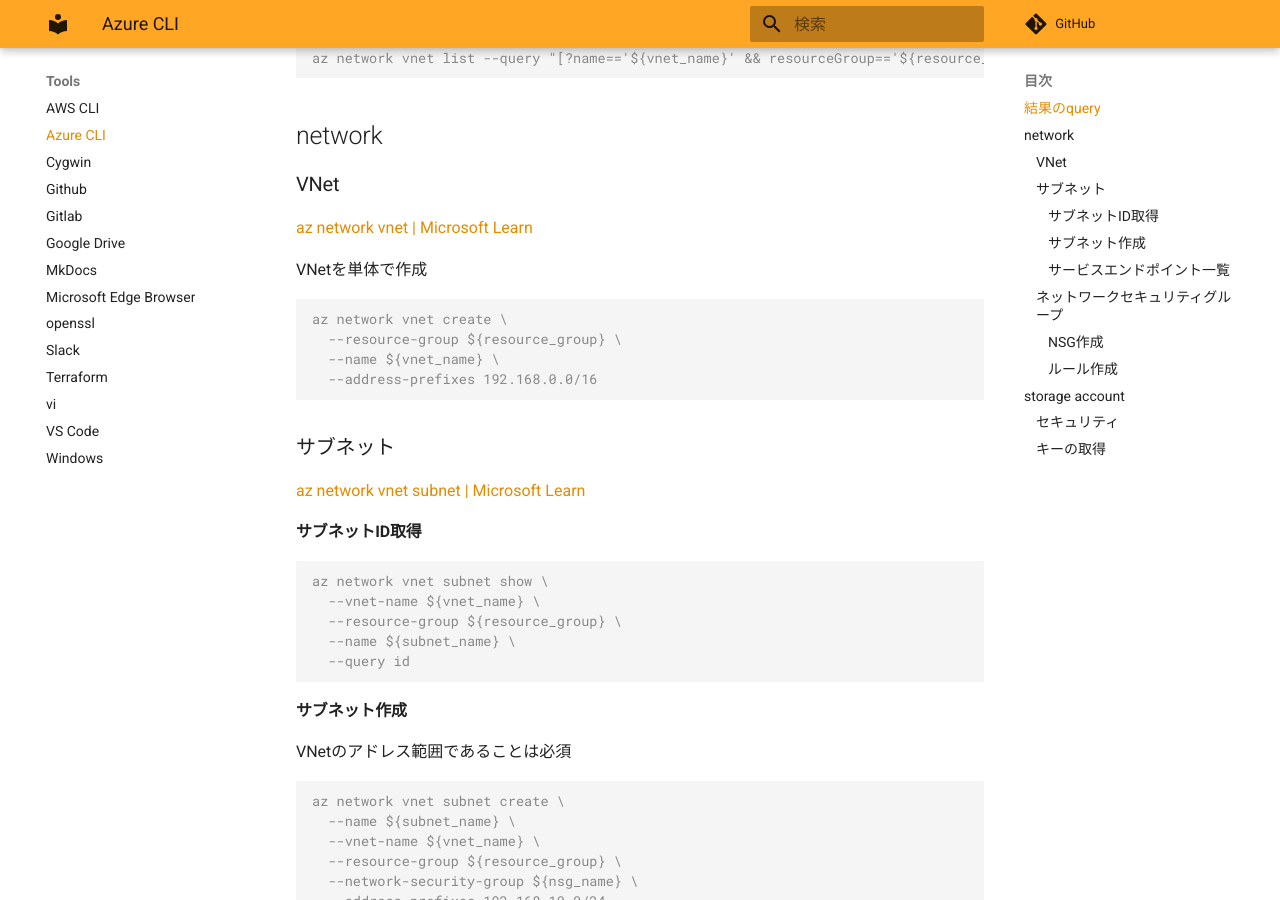
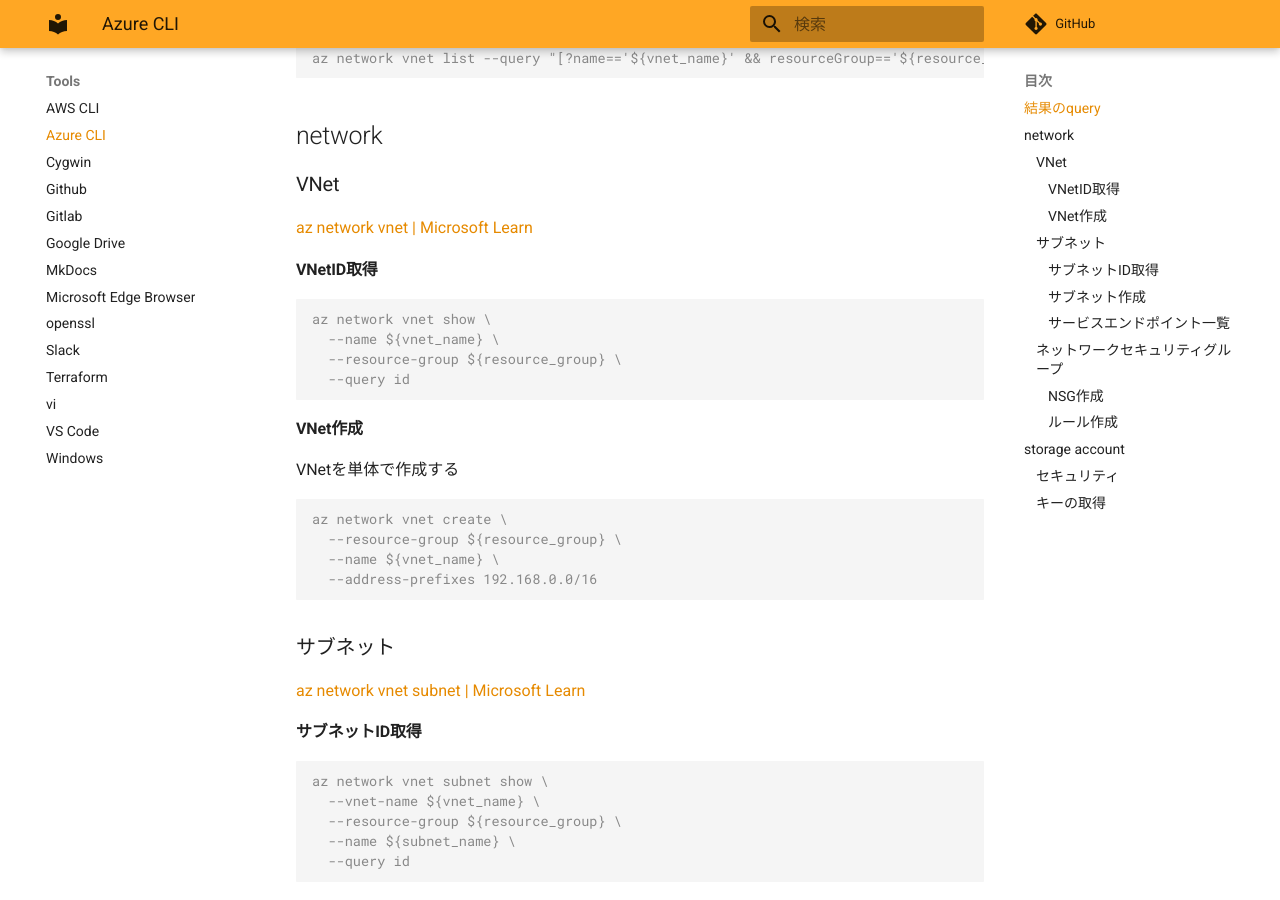
Before and after one commit to zaki-lknr/docs, an MkDocs documentation site: the page built from docs/Tools/az.md, in a window 1280 px wide and 900 px high, scrolled down 350 px. Built offline with MkDocs 1.6.1 and Material for MkDocs 9.7.7, drawn with Linux system fonts in a browser that asks for light colours; comment, search, counter and statistics services are not loaded.

Commit message:
add: tools/az: VNetのID取得

````diff
--- a/docs/Tools/az.md
+++ b/docs/Tools/az.md
@@ -16,7 +16,18 @@ az network vnet list --query "[?name=='${vnet_name}' && resourceGroup=='${resour
 
 [az network vnet | Microsoft Learn](https://learn.microsoft.com/ja-jp/cli/azure/network/vnet?view=azure-cli-latest)
 
-VNetを単体で作成
+#### VNetID取得
+
+```console
+az network vnet show \
+  --name ${vnet_name} \
+  --resource-group ${resource_group} \
+  --query id
+```
+
+#### VNet作成
+
+VNetを単体で作成する
 
 ```console
 az network vnet create \
````
